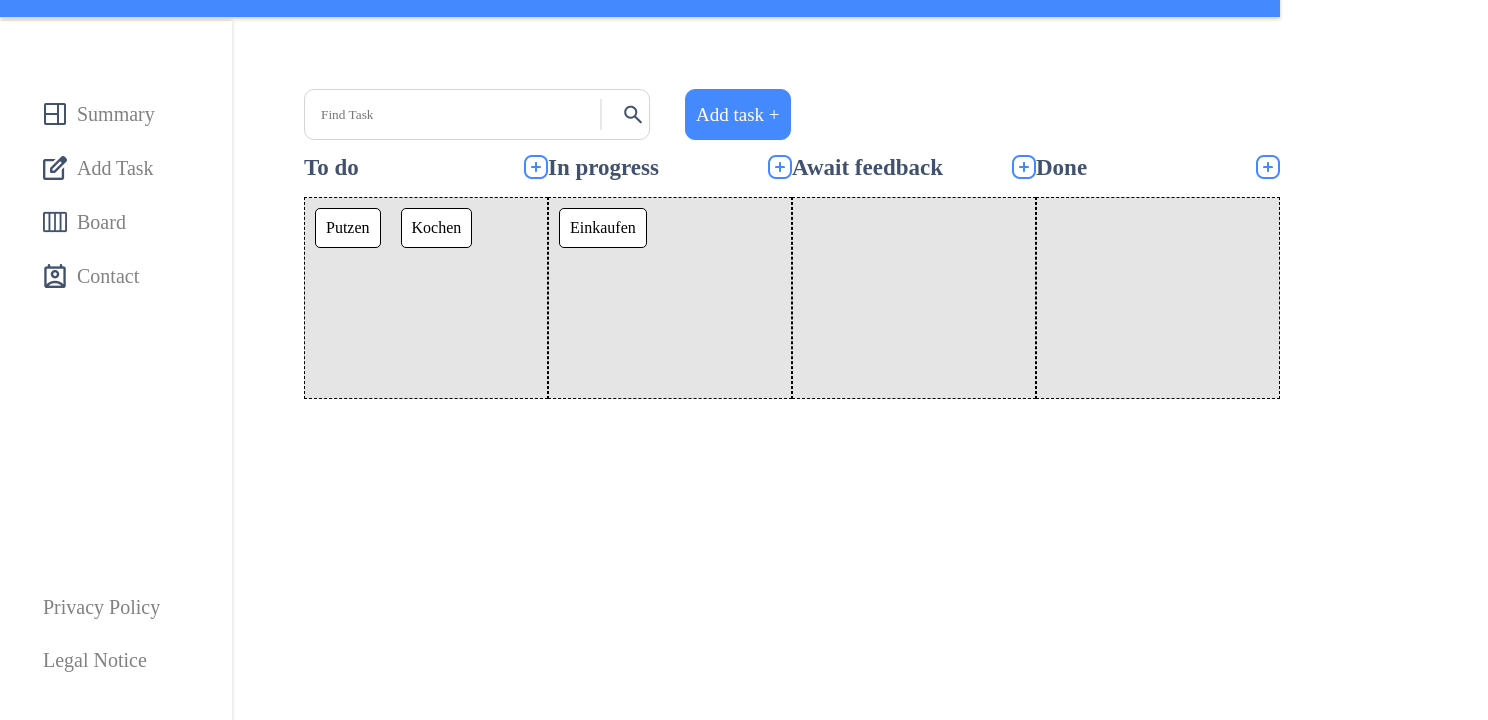
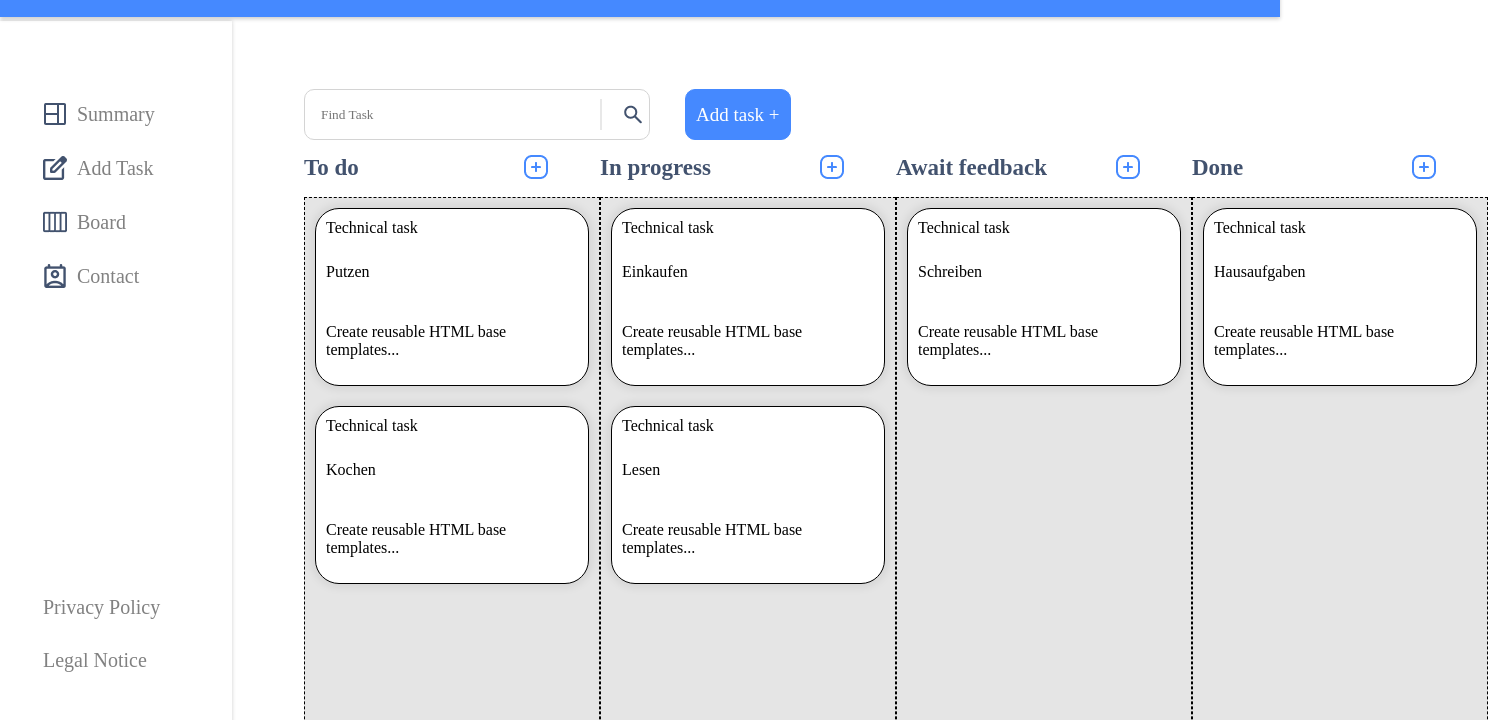
Before and after one commit to artir97/Join, a plain HTML site: page board.html in a window 1280 px wide. Shown: the part 79-799 px from the top of the page, 1488 px wide, since content can reach past the window. Drawn offline with Linux system fonts and the light colour scheme; a web font is replaced by a local one.

Commit message:
update board

```diff
--- a/board.css
+++ b/board.css
@@ -1,4 +1,10 @@
-
+body {
+    margin: 0;
+    font-style: normal;
+    overflow-y: auto;
+    overflow-x: auto;
+    font-family: OpenSans !important;
+}
 .green {
     background-color: green;
 }
@@ -297,12 +303,14 @@ transition: background-color 0.3 ease-in-out!important;
 }
 
 .drag-area {
-    height: 200px;
+    height: 100vh;
     background-color: rgba(0, 0, 0, 0.1);
     border: 1px dashed black;
     margin-bottom: 50px;
     display: flex;
     align-items: flex-start;
+    display: flex;
+    flex-direction: column;
 }
 
 .drag-area-highlight {
@@ -310,9 +318,18 @@ transition: background-color 0.3 ease-in-out!important;
 }
 
 .todo {
+    display: flex;
+    width: 252px;
+    padding: 16px;
+    flex-direction: column;
+    justify-content: center;
+    gap: 10px;
     background-color: white;
     border: 1px solid black;
     border-radius: 5px;
     padding: 10px;
     margin: 10px;
+    border-radius: 24px;
+    background: var(--white, #FFF);
+    box-shadow: 0px 0px 10px 3px rgba(0, 0, 0, 0.08);
 }
--- a/board.html
+++ b/board.html
@@ -35,13 +35,13 @@
 
                 <div>
                     <h1>Await feedback<img src="assets/img/plus_button.png" alt=""></h1>
-                    <div class="drag-area">
+                    <div class="drag-area" id="awaitFeedbackListContainer" ondrop="moveTo('awaitFeedbackListContainer')" ondragleave="removeHighlight('awaitFeedbackListContainer')" ondragover="allowDrop(event); highlight('awaitFeedbackListContainer')">
                     </div>
                 </div>
 
                 <div>
                     <h1>Done<img src="assets/img/plus_button.png" alt=""></h1>
-                    <div class="drag-area">
+                    <div class="drag-area" id="doneListContainer" ondrop="moveTo('doneListContainer')" ondragleave="removeHighlight('doneListContainer')" ondragover="allowDrop(event); highlight('doneListContainer')">
                     </div>
                 </div>
             </div>
--- a/js/board.js
+++ b/js/board.js
@@ -20,11 +20,33 @@ let todos = [{
     'id': 2,
     'title': 'Einkaufen',
     'category': 'progressListContainer'
-}];
+}, {
+    'id': 3,
+    'title': 'Lesen',
+    'category': 'progressListContainer'
+}, {
+    'id': 4,
+    'title': 'Schreiben',
+    'category': 'awaitFeedbackListContainer'
+}, {
+    'id': 5,
+    'title': 'Hausaufgaben',
+    'category': 'doneListContainer'
+}
+];
+
+
 
 let currentDraggedElement;
 
 function updateHTML() {
+    updateToDo();
+    updateInProgress();
+    updateDone();
+    updateAwaitFeedback();
+}
+
+function updateToDo() {
     let open = todos.filter(t => t['category'] == 'todoListContainer');
 
     document.getElementById('todoListContainer').innerHTML = '';
@@ -33,7 +55,9 @@ function updateHTML() {
         const element = open[index];
         document.getElementById('todoListContainer').innerHTML += generateTodoHTML(element);
     }
+}
 
+function updateInProgress(){
     let closed = todos.filter(t => t['category'] == 'progressListContainer');
 
     document.getElementById('progressListContainer').innerHTML = '';
@@ -44,13 +68,40 @@ function updateHTML() {
     }
 }
 
+function updateAwaitFeedback(){
+    let awaitFeedback = todos.filter(t => t['category'] == 'awaitFeedbackListContainer');
+    document.getElementById('awaitFeedbackListContainer').innerHTML = '';
+
+    for (let index = 0; index < awaitFeedback.length; index++) {
+        const element = awaitFeedback[index];
+        document.getElementById('awaitFeedbackListContainer').innerHTML += generateTodoHTML(element);
+    }
+}
+
+function updateDone(){
+    let done = todos.filter(t => t['category'] == 'doneListContainer');
+    document.getElementById('doneListContainer').innerHTML = '';
+
+    for (let index = 0; index < done.length; index++) {
+        const element = done[index];
+        document.getElementById('doneListContainer').innerHTML += generateTodoHTML(element);
+    }
+}
+
+
 function startDragging(id) {
     console.log('Ziehen wurde für das Element mit der ID gestartet:', id);
     currentDraggedElement = id;
 }
 
 function generateTodoHTML(element) {
-    return `<div draggable="true" ondragstart="startDragging(${element['id']})" class="todo">${element['title']}</div>`;
+    return /*html*/`
+        <div draggable="true" ondragstart="startDragging(${element['id']})" class="todo">
+            <div>Technical task</div>
+            <p>${element['title']}</p>
+            <p>Create reusable HTML base templates...</p>
+
+        </div>`;
 }
 
 function allowDrop(ev) {
```
